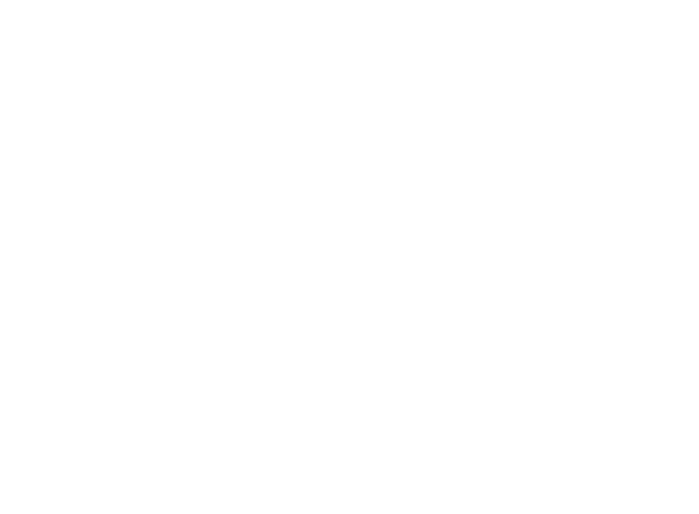
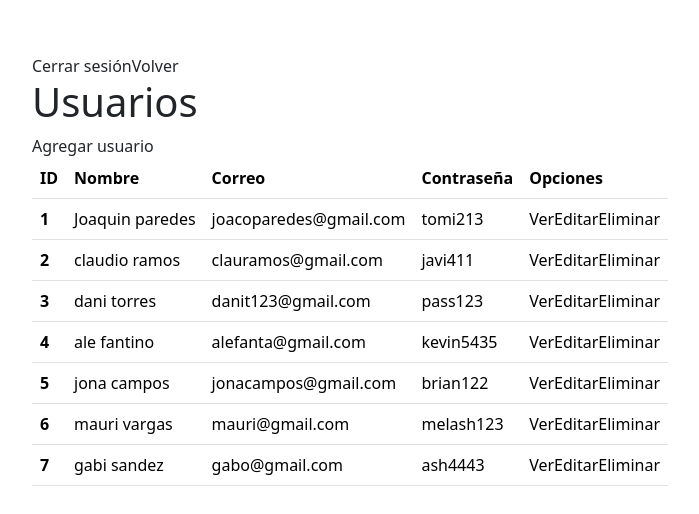
Before and after one commit to axelbriandip/gesliga_front, a React (Vite) app: page /users in a window 1280 px wide. Before the commit this address had no page. Shown: the part 122-636 px from the top of the page, without its empty margins (290-989 px from the left). Built offline with nearby package versions, Linux system fonts and the light colour scheme.

Commit message:
list users add

```diff
--- a/src/App.jsx
+++ b/src/App.jsx
@@ -14,6 +14,7 @@
 import CreatePlayerFormPage from './pages/CreatePlayerFormPage';
 import GenerateRequestFormPage from './pages/GenerateRequestFormPage';
 import EditTeamPage from './pages/EditTeamPage';
+import UsersAdminPage from './pages/users/UsersAdminPage';
 
 function App() {
   return (
@@ -29,6 +30,7 @@
           <Route path='/team/:id/createPlayer' element={<CreatePlayerFormPage/>}/>
           <Route path='/generateRequest/team/:teamId/player/:playerId' element={<GenerateRequestFormPage/>}/>
           <Route path='/team/:teamId/edit' element={<EditTeamPage/>}/>
+          <Route path='/users' element={<UsersAdminPage/>}/>
         </Routes>
       </BrowserRouter>
     </>
--- /dev/null
+++ b/src/components/RowUser.jsx
@@ -0,0 +1,27 @@
+import React from 'react';
+import '../styles/components/cardOptionAdmin.css'
+import { useNavigate } from 'react-router-dom';
+
+const RowUser = ({id, name, email, password, teamId}) => {
+  const navigate = useNavigate()
+
+  const handleViewUser = () => navigate(`/users/${id}/view`)
+  const handleEditUser = () => navigate(`/users/${id}/edit`)
+  const handleDeleteUser = () => navigate(`/users/${id}/delete`)
+
+  return (
+    <tr>
+        <th scope="row">{id}</th>
+        <td>{name}</td>
+        <td>{email}</td>
+        <td>{password}</td>
+        <td>
+            <button onClick={handleViewUser}>Ver</button>
+            <button onClick={handleEditUser}>Editar</button>
+            <button onClick={handleDeleteUser}>Eliminar</button>
+        </td>
+    </tr>
+  );
+}
+
+export default RowUser;
--- a/src/pages/AdminPage.jsx
+++ b/src/pages/AdminPage.jsx
@@ -19,7 +19,7 @@
       </div>
       <div className="container-options">
         <CardOptionAdmin title="Equipos" text="texto de equipos" to="teams"/>
-        <CardOptionAdmin title="Usuarios" text="texto de usuarios" to="#"/>
+        <CardOptionAdmin title="Usuarios" text="texto de usuarios" to="users"/>
         <CardOptionAdmin title="Solicitudes" text="texto de solicitudes" to="#"/>
         <CardOptionAdmin title="Mi perfil" text="texto de mi perfil" to="#"/>
       </div>
--- /dev/null
+++ b/src/pages/users/UsersAdminPage.jsx
@@ -0,0 +1,46 @@
+import React from 'react';
+import { useNavigate } from 'react-router-dom';
+import RowUser from '../../components/RowUser';
+
+const UsersAdminPage = () => {
+    const navigate = useNavigate()
+
+    const handleLogout = () => navigate("/")
+    const handleBack = () => navigate('/adminPage')
+    const handleAddTeam = () => navigate("/teams/create")
+
+  return (
+    <section className='teamsAdminPage'>
+      <div className="header">
+        <button onClick={handleLogout}>Cerrar sesión</button>
+        <button onClick={handleBack}>Volver</button>
+        <h1>Usuarios</h1>
+        <button onClick={handleAddTeam}>Agregar usuario</button>
+      </div>
+      <div className="container-teams">
+        <table class="table">
+            <thead>
+                <tr>
+                <th scope="col">ID</th>
+                <th scope="col">Nombre</th>
+                <th scope="col">Correo</th>
+                <th scope="col">Contraseña</th>
+                <th scope="col">Opciones</th>
+                </tr>
+            </thead>
+            <tbody>
+                <RowUser id="1" email="joacoparedes@gmail.com" name="Joaquin paredes" password="tomi213"/>
+                <RowUser id="2" email="clauramos@gmail.com" name="claudio ramos" password="javi411"/>
+                <RowUser id="3" email="danit123@gmail.com" name="dani torres" password="pass123"/>
+                <RowUser id="4" email="alefanta@gmail.com" name="ale fantino" password="kevin5435"/>
+                <RowUser id="5" email="jonacampos@gmail.com" name="jona campos" password="brian122"/>
+                <RowUser id="6" email="mauri@gmail.com" name="mauri vargas" password="melash123"/>
+                <RowUser id="7" email="gabo@gmail.com" name="gabi sandez" password="ash4443"/>
+            </tbody>
+        </table>
+      </div>
+    </section>
+  );
+}
+
+export default UsersAdminPage;
```
